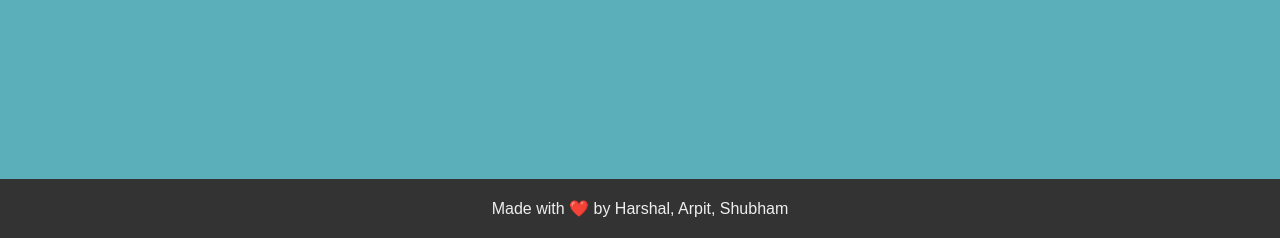
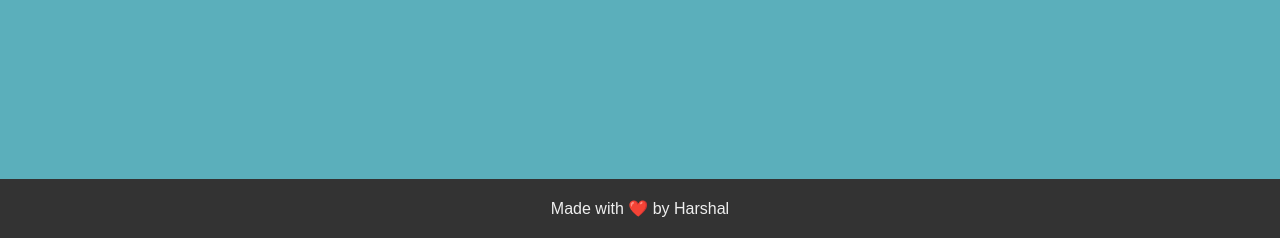
Before and after one commit to harshaldulera/IMDB-Ratings, a Flask app: page / in a window 1280 px wide. Shown: the part 562-800 px from the top of the page. Run offline with Flask 3, Linux system fonts and the light colour scheme.

Commit message:
Update index.html

```diff
--- a/api/templates/index.html
+++ b/api/templates/index.html
@@ -108,7 +108,7 @@
         </form>
     </div>
     <div class = "footer">
-        <p>Made with ❤️ by Harshal, Arpit, Shubham</p>
+        <p>Made with ❤️ by Harshal</p>
     </div>
 </body>
 </html>
```
